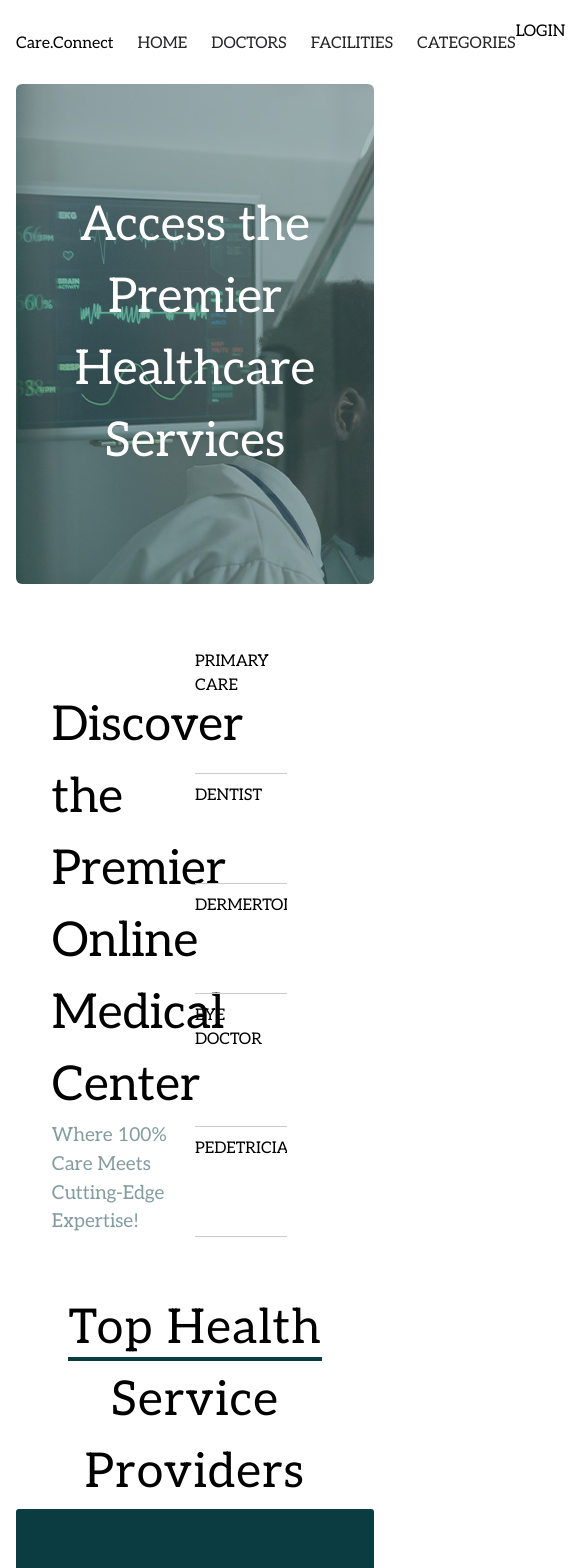
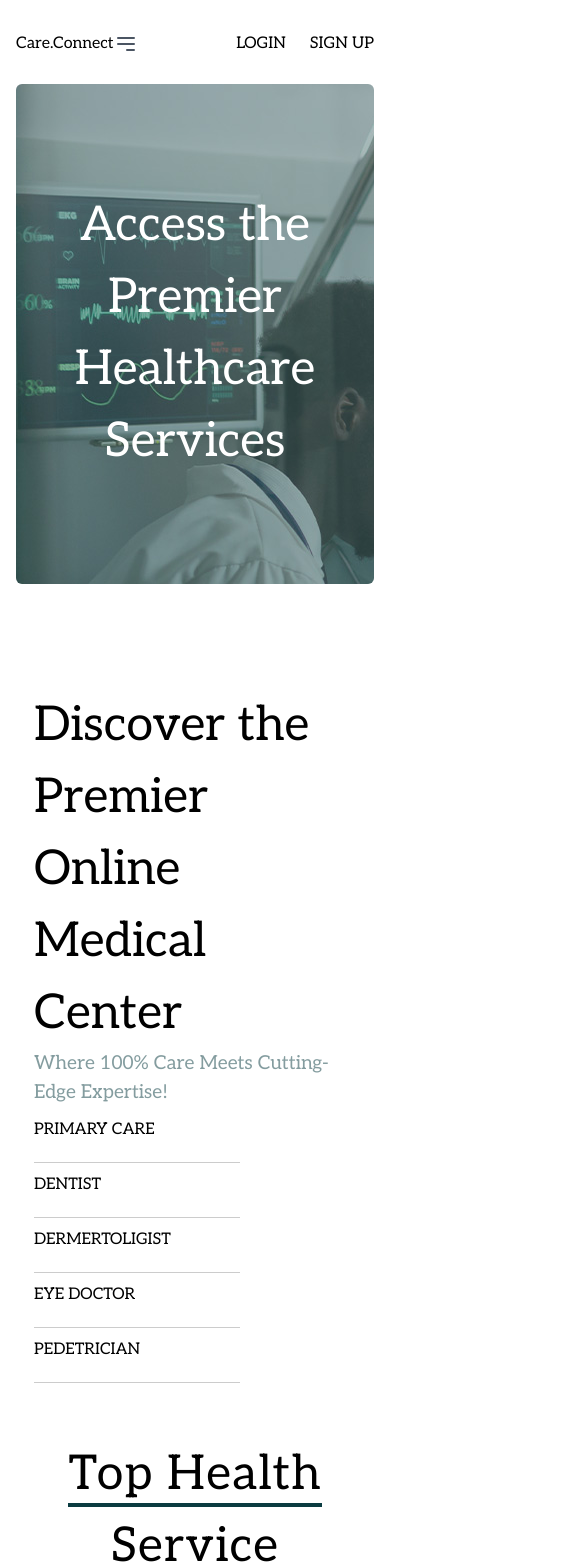
Before and after one commit to CARE-CONNECT-KENYA/care-connect-frontend, a Next.js app: page / in a window 390 px wide. Shown: the top 1568 px of the page, 585 px wide, since content can reach past the window. Built offline with nearby package versions, Linux system fonts and the light colour scheme.

Commit message:
made mobile responsive

```diff
--- a/app/Footer.tsx
+++ b/app/Footer.tsx
@@ -5,7 +5,7 @@ function Footer() {
   return (
     <div className={styles.footerContainer}>
         <div>
-            <div className={'flex gap-20'}>
+            <div className={styles.shorcuts}>
                 <div>
                     <h3>SHORTCUTS</h3>
                     <ul>
--- a/app/NavBar.tsx
+++ b/app/NavBar.tsx
@@ -1,10 +1,11 @@
 'use client'
 import Link from 'next/link';
 import { usePathname } from 'next/navigation';
-import React from 'react';
+import React, { useState } from 'react';
 
 function NavBar() {
     const currentPath = usePathname();
+    const [isNavOpen, setIsNavOpen] = useState(false);
 
     const links = [
         { label: "HOME", href: "/" },
@@ -17,7 +18,37 @@ function NavBar() {
         <nav className='flex items-center justify-between mb-3 h-14'>
             <div className='flex items-center'>
                 <Link href="/"><h1>Care.<span>Connect</span></h1></Link>
-                <ul className='flex space-x-6 ml-6'>
+                {/* Display a button to toggle the navigation on mobile */}
+                <button
+                    className="lg:hidden"
+                    onClick={() => setIsNavOpen(!isNavOpen)}
+                >
+                    <svg
+                        className="w-6 h-6 text-gray-600 hover:text-gray-900"
+                        fill="none"
+                        stroke="currentColor"
+                        viewBox="0 0 24 24"
+                        xmlns="http://www.w3.org/2000/svg"
+                    >
+                        {isNavOpen ? (
+                            <path
+                                strokeLinecap="round"
+                                strokeLinejoin="round"
+                                strokeWidth={2}
+                                d="M6 18L18 6M6 6l12 12"
+                            />
+                        ) : (
+                            <path
+                                strokeLinecap="round"
+                                strokeLinejoin="round"
+                                strokeWidth={2}
+                                d="M4 6h16M4 12h16m-7 6h7"
+                            />
+                        )}
+                    </svg>
+                </button>
+                {/* Navigation links */}
+                <ul className={`lg:flex space-x-6 ml-6 ${isNavOpen ? 'block' : 'hidden'}`}>
                     {links.map(link =>
                         <li key={link.href}>
                             <Link
--- a/app/Styles/HomePage.module.css
+++ b/app/Styles/HomePage.module.css
@@ -137,6 +137,7 @@
     padding-top: 10px;
     padding-bottom: 10px;
 }
+
 .sercContent{
     display: grid;
     place-items: center;
@@ -152,3 +153,14 @@
     font-size: 3rem;
 
 }
+
+/* Media query for mobile screens */
+@media (max-width: 768px) {
+    .sercContent,.categories,.registertext  {
+      grid-template-columns: 1fr;
+      width: 90%;
+    }
+    .h1{
+        font-size: 1.25rem;
+    }
+  }
--- a/app/Styles/footer.module.css
+++ b/app/Styles/footer.module.css
@@ -38,3 +38,20 @@
     width: 20%;
 
 }
+.shorcuts{
+    display: flex;
+    gap: 20px;
+}
+
+/* Media query for mobile screens */
+@media (max-width: 768px) {
+    .footerContainer{
+      grid-template-columns: 1fr;
+      width: 90%;
+    }
+    .shorcuts{
+        display: grid;
+        gap: 10px;
+    }
+
+  }
--- a/app/page.tsx
+++ b/app/page.tsx
@@ -16,15 +16,15 @@ export default function Home() {
           <HomeCategories />
         </div>
 
-        <div>
-          <HomeFaeturedlist />
+        <div className="mb-14">
+          <HomeFaeturedlist  />
         </div>
 
-        <div>
+        <div className="mb-14">
           <HomeSearch />
         </div>
 
-        <div>
+        <div className="mb-14">
           <HomeRegister />
         </div>
 
```
